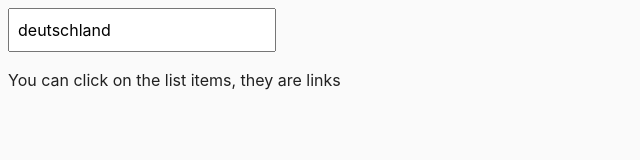
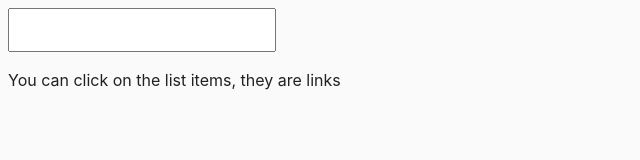
Before and after one commit to vladislav-slobodenjuk/goit-fs78-js-hw-10, a website built with Parcel: page src/index.html in a window 1280 px wide. Shown: the whole page, without its empty margins (0-640 px from the left). Built offline with nearby package versions, Linux system fonts and the light colour scheme.

Commit message:
fix default value at input

```diff
--- a/src/index.html
+++ b/src/index.html
@@ -7,7 +7,7 @@
     <title>Homework 10</title>
   </head>
   <body>
-    <input type="text" id="search-box" value="deutschland" />
+    <input type="text" id="search-box" />
     <p>You can click on the list items, they are links</p>
     <ul class="country-list"></ul>
     <div class="country-info"></div>
```
